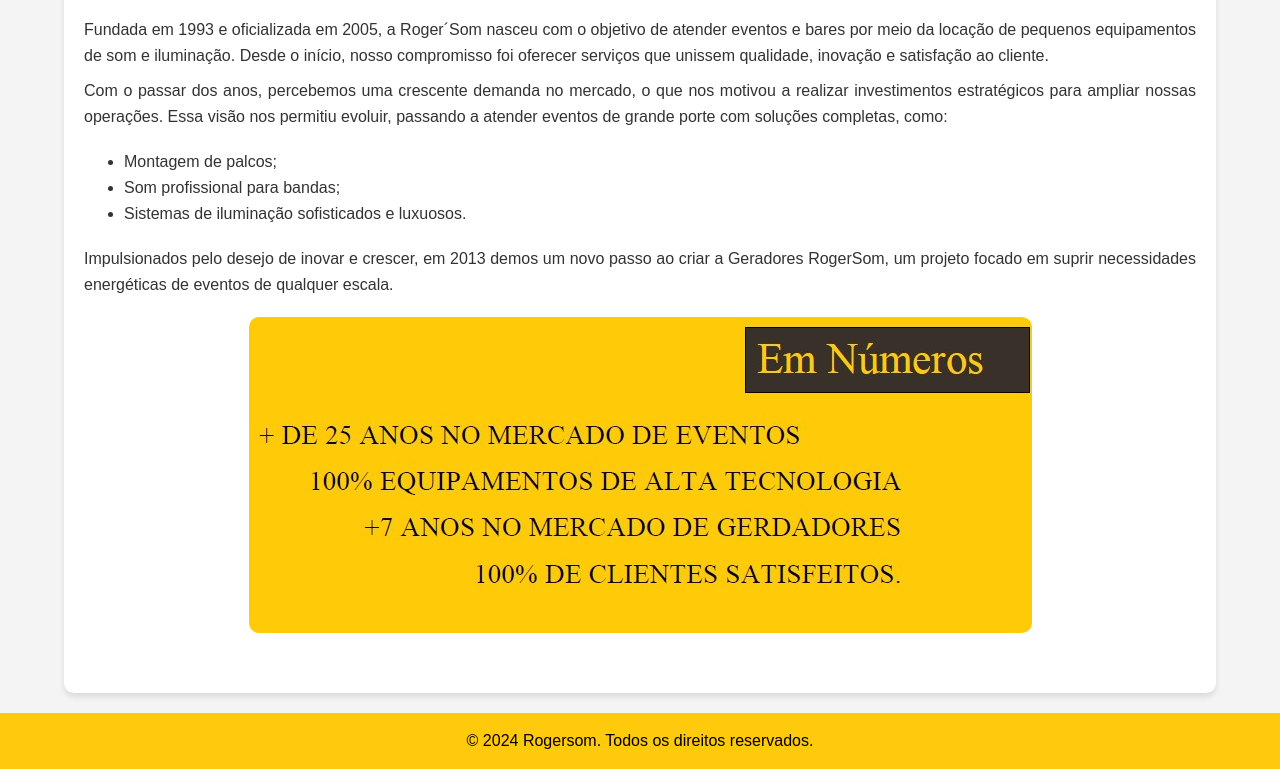
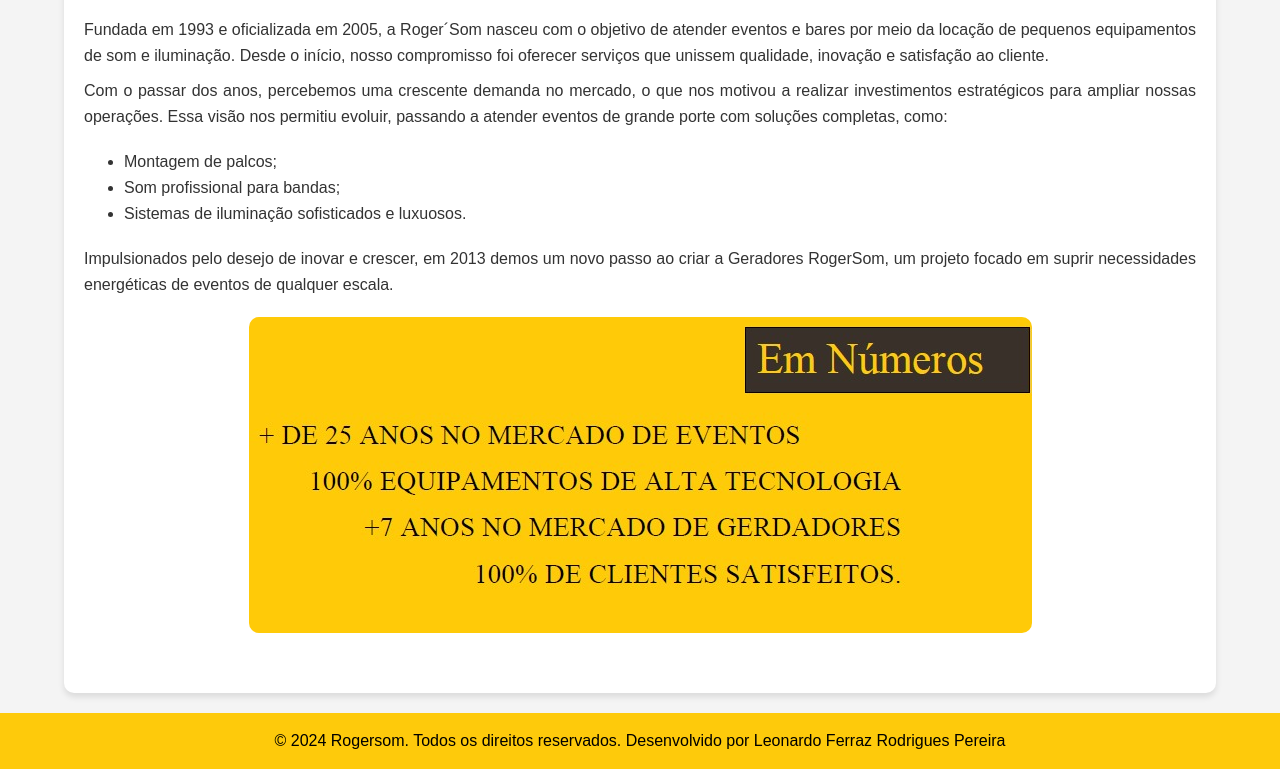
Before and after one commit to leonardopdbd/rogersom, a plain HTML site: page rogersom/index.html in a window 1280 px wide. Shown: the part 709-1478 px from the top of the page. Drawn offline with Linux system fonts and the light colour scheme.

Commit message:
Update index.html

```diff
--- a/rogersom/index.html
+++ b/rogersom/index.html
@@ -49,7 +49,7 @@
 
     <!-- Footer fora do container -->
     <footer>
-        <p>&copy; 2024 Rogersom. Todos os direitos reservados.</p>
+        <p>&copy; 2024 Rogersom. Todos os direitos reservados. Desenvolvido por Leonardo Ferraz Rodrigues Pereira</p>
     </footer>
 </body>
 </html>
```
